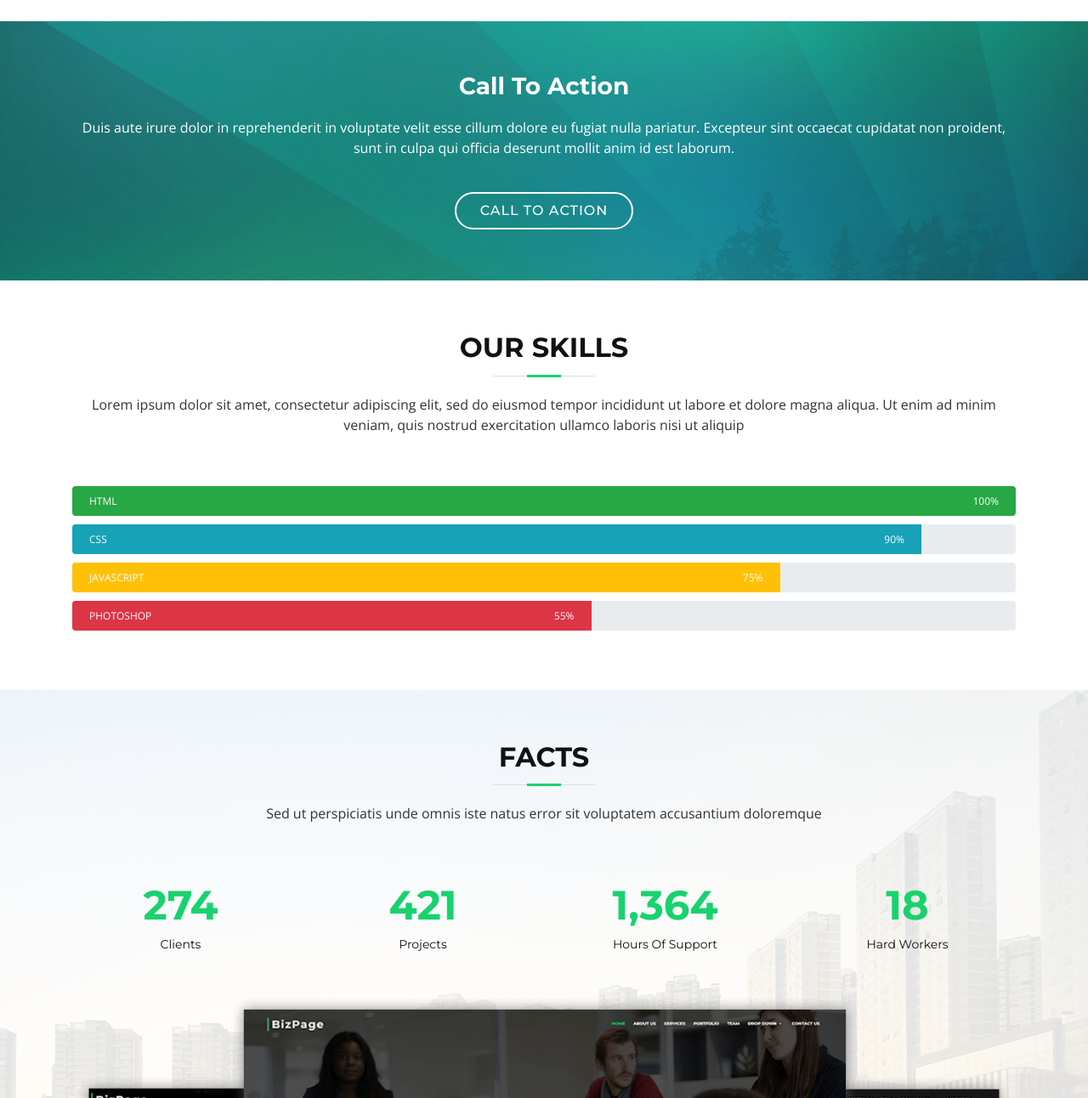
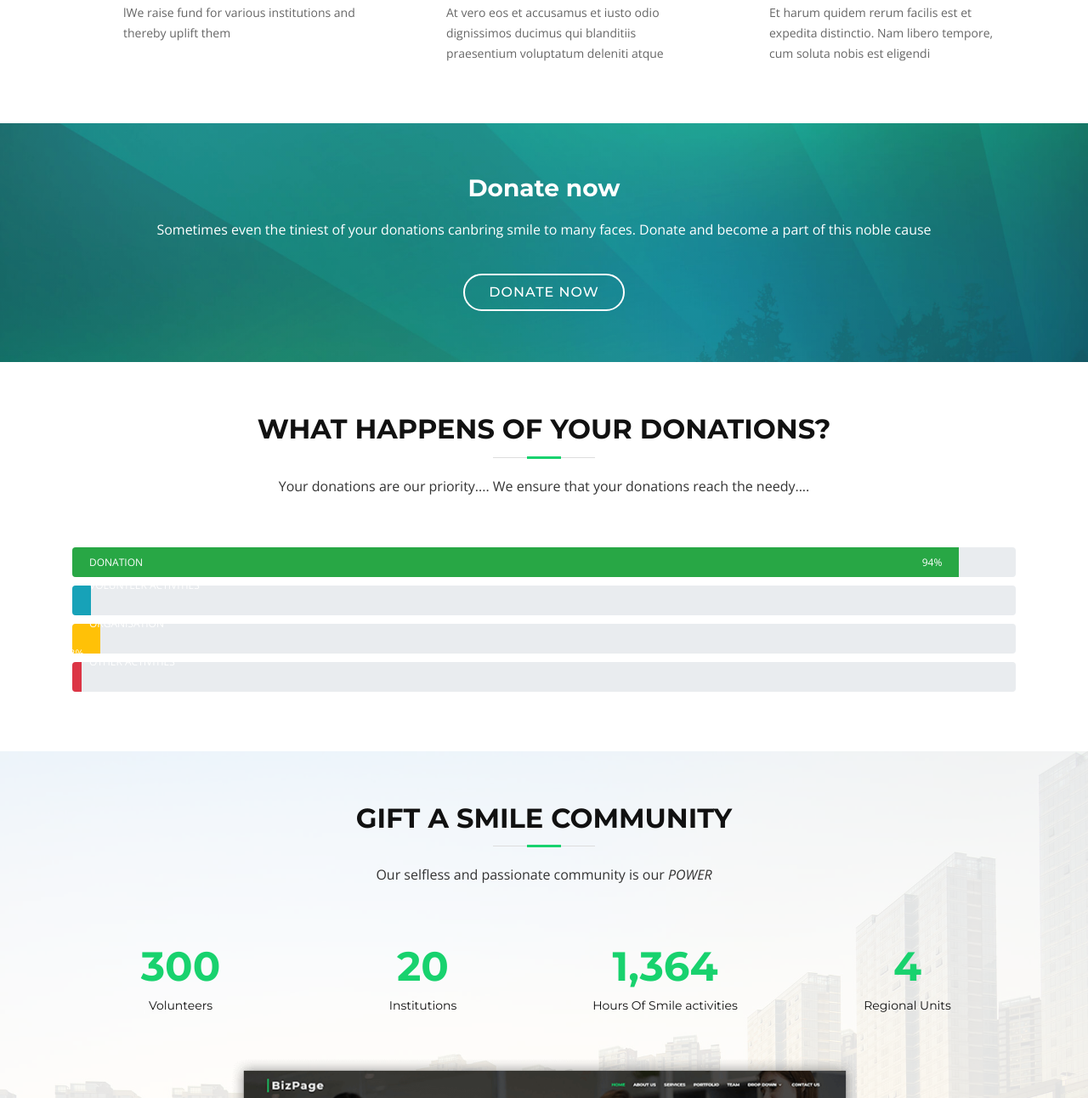
Before and after one commit to ARK-ASWINRAJ/smileweb, a plain HTML site: page index.html in a window 1280 px wide. Shown: the part 2240-3532 px from the top of the page at 85% size. Drawn offline with nearby package versions, Linux system fonts and the light colour scheme; files whose address does not match are found by name.

Commit message:
content update

```diff
--- a/index.html
+++ b/index.html
@@ -190,7 +190,9 @@
 
         <header class="section-header">
           <h3>About Us</h3>
-          <p>Lorem ipsum dolor sit amet, consectetur adipiscing elit, sed do eiusmod tempor incididunt ut labore et dolore magna aliqua. Ut enim ad minim veniam, quis nostrud exercitation ullamco laboris nisi ut aliquip ex ea commodo consequat.</p>
+          <p>Gift Smile is one of the budding non- profit social service organization established and managed by a group of young and compassionate individuals. Driven by the values of our motherland India we work each day to serve ,empower, and create opportunities for brighter futures. Well we are not the pioneers in this field, but we would like to bring about a new culture in the social service sector. Through this initiative we at Gift Smile plan to shape a generation of people who are socially committed. Our prime focus include orphans, differently abled citizens ,ex-convicts, drug addicts, AIDS patients, roadside dwellers, destitute patients and their family. Even after 73 years of independence these sections still live as second-tier citizens among us .We aim to give them an opportunity to lead a normal life ,to be a ray of hope, to gift a smile of joy.
+
+          </p>
         </header>
 
         <div class="row about-cols">
@@ -203,7 +205,7 @@
               </div>
               <h2 class="title"><a href="#">Our Mission</a></h2>
               <p>
-                Lorem ipsum dolor sit amet, consectetur elit, sed do eiusmod tempor ut labore et dolore magna aliqua. Ut enim ad minim veniam, quis nostrud exercitation ullamco laboris nisi ut aliquip ex ea commodo consequat.
+                To empower the most under privileged communities living among us as second tier citizens by providing them with education, skill, jobs and essentials. To never let a human being sleep with tearful eyes and empty stomach and to provide every individual with alternatives.
               </p>
             </div>
           </div>
@@ -216,7 +218,7 @@
               </div>
               <h2 class="title"><a href="#">Our Plan</a></h2>
               <p>
-                Sed ut perspiciatis unde omnis iste natus error sit voluptatem  doloremque laudantium, totam rem aperiam, eaque ipsa quae ab illo inventore veritatis et quasi architecto beatae vitae dicta sunt explicabo.
+                To set up a community of socially responsible volunteers who can help and uplift the needy section of the society in the best possible manner.
               </p>
             </div>
           </div>
@@ -229,7 +231,7 @@
               </div>
               <h2 class="title"><a href="#">Our Vision</a></h2>
               <p>
-                Nemo enim ipsam voluptatem quia voluptas sit aut odit aut fugit, sed quia magni dolores eos qui ratione voluptatem sequi nesciunt Neque porro quisquam est, qui dolorem ipsum quia dolor sit amet.
+                To embark on a future where everyone can lead a normal life irrespective of their past. To teach everyone to smile and prosper.
               </p>
             </div>
           </div>
@@ -253,12 +255,12 @@
         <div class="row">
 
           <div class="col-lg-4 col-md-6 box wow bounceInUp" data-wow-duration="1.4s">
-            <div class="icon"><i class="ion-ios-analytics-outline"></i></div>
+            <div class="icon"><i class="ion-ios-bookmarks-outline"></i></div>
             <h4 class="title"><a href="">Free Education</a></h4>
             <p class="description">An educated society is the backbone of a nation.....</p>
           </div>
           <div class="col-lg-4 col-md-6 box wow bounceInUp" data-wow-duration="1.4s">
-            <div class="icon"><i class="ion-ios-bookmarks-outline"></i></div>
+            <div class="icon"><i class="ion-ios-analytics-outline"></i></div>
             <h4 class="title"><a href="">Skill Development</a></h4>
             <p class="description">Develop skills necessary for earning a decent job.</p>
           </div>
@@ -269,8 +271,8 @@
           </div>
           <div class="col-lg-4 col-md-6 box wow bounceInUp" data-wow-delay="0.1s" data-wow-duration="1.4s">
             <div class="icon"><i class="ion-ios-speedometer-outline"></i></div>
-            <h4 class="title"><a href="">Magni Dolores</a></h4>
-            <p class="description">Excepteur sint occaecat cupidatat non proident, sunt in culpa qui officia deserunt mollit anim id est laborum</p>
+            <h4 class="title"><a href="">Charity Fund Raisal</a></h4>
+            <p class="description">lWe raise fund for various institutions and thereby uplift them</p>
           </div>
           <div class="col-lg-4 col-md-6 box wow bounceInUp" data-wow-delay="0.1s" data-wow-duration="1.4s">
             <div class="icon"><i class="ion-ios-barcode-outline"></i></div>
@@ -293,9 +295,9 @@
     ============================-->
     <section id="call-to-action" class="wow fadeIn">
       <div class="container text-center">
-        <h3>Call To Action</h3>
-        <p> Duis aute irure dolor in reprehenderit in voluptate velit esse cillum dolore eu fugiat nulla pariatur. Excepteur sint occaecat cupidatat non proident, sunt in culpa qui officia deserunt mollit anim id est laborum.</p>
-        <a class="cta-btn" href="#">Call To Action</a>
+        <h3>Donate now</h3>
+        <p>Sometimes even the tiniest of your donations canbring smile to many faces. Donate and become a part of this noble cause </p>
+        <a class="cta-btn" href="#">Donate now</a>
       </div>
     </section><!-- #call-to-action -->
 
@@ -306,33 +308,33 @@
       <div class="container">
 
         <header class="section-header">
-          <h3>Our Skills</h3>
-          <p>Lorem ipsum dolor sit amet, consectetur adipiscing elit, sed do eiusmod tempor incididunt ut labore et dolore magna aliqua. Ut enim ad minim veniam, quis nostrud exercitation ullamco laboris nisi ut aliquip</p>
+          <h3>What happens of your donations?</h3>
+          <p>Your donations are our priority.... We ensure that your donations reach the needy.... </p>
         </header>
 
         <div class="skills-content">
 
           <div class="progress">
-            <div class="progress-bar bg-success" role="progressbar" aria-valuenow="100" aria-valuemin="0" aria-valuemax="100">
-              <span class="skill">HTML <i class="val">100%</i></span>
+            <div class="progress-bar bg-success" role="progressbar" aria-valuenow="94" aria-valuemin="0" aria-valuemax="100">
+              <span class="skill">Donation <i class="val">94%</i></span>
             </div>
           </div>
 
           <div class="progress">
-            <div class="progress-bar bg-info" role="progressbar" aria-valuenow="90" aria-valuemin="0" aria-valuemax="100">
-              <span class="skill">CSS <i class="val">90%</i></span>
+            <div class="progress-bar bg-info" role="progressbar" aria-valuenow="2" aria-valuemin="0" aria-valuemax="100">
+              <span class="skill">Volunteer Activities<i class="val">2%</i></span>
             </div>
           </div>
 
           <div class="progress">
-            <div class="progress-bar bg-warning" role="progressbar" aria-valuenow="75" aria-valuemin="0" aria-valuemax="100">
-              <span class="skill">JavaScript <i class="val">75%</i></span>
+            <div class="progress-bar bg-warning" role="progressbar" aria-valuenow="3" aria-valuemin="0" aria-valuemax="100">
+              <span class="skill">Organisation <i class="val">3%</i></span>
             </div>
           </div>
 
           <div class="progress">
-            <div class="progress-bar bg-danger" role="progressbar" aria-valuenow="55" aria-valuemin="0" aria-valuemax="100">
-              <span class="skill">Photoshop <i class="val">55%</i></span>
+            <div class="progress-bar bg-danger" role="progressbar" aria-valuenow="1" aria-valuemin="0" aria-valuemax="100">
+              <span class="skill">Other activities <i class="val">1%</i></span>
             </div>
           </div>
 
@@ -348,30 +350,30 @@
       <div class="container">
 
         <header class="section-header">
-          <h3>Facts</h3>
-          <p>Sed ut perspiciatis unde omnis iste natus error sit voluptatem accusantium doloremque</p>
+          <h3>Gift a Smile Community</h3>
+          <p>Our selfless and passionate community is our  <i>POWER</i> </p>
         </header>
 
         <div class="row counters">
 
   				<div class="col-lg-3 col-6 text-center">
-            <span data-toggle="counter-up">274</span>
-            <p>Clients</p>
+            <span data-toggle="counter-up">300</span>
+            <p>Volunteers</p>
   				</div>
 
           <div class="col-lg-3 col-6 text-center">
-            <span data-toggle="counter-up">421</span>
-            <p>Projects</p>
+            <span data-toggle="counter-up">20</span>
+            <p>Institutions</p>
   				</div>
 
           <div class="col-lg-3 col-6 text-center">
             <span data-toggle="counter-up">1,364</span>
-            <p>Hours Of Support</p>
+            <p>Hours Of Smile activities</p>
   				</div>
 
           <div class="col-lg-3 col-6 text-center">
-            <span data-toggle="counter-up">18</span>
-            <p>Hard Workers</p>
+            <span data-toggle="counter-up">4</span>
+            <p>Regional Units</p>
   				</div>
 
   			</div>
@@ -386,6 +388,7 @@
     <!--==========================
       Portfolio Section
     ============================-->
+    <!--
     <section id="portfolio"  class="section-bg" >
       <div class="container">
 
@@ -545,7 +548,7 @@
 
       </div>
     </section><!-- #portfolio -->
-
+  -->
     <!--==========================
       Clients Section
     ============================-->
@@ -553,7 +556,7 @@
       <div class="container">
 
         <header class="section-header">
-          <h3>Our Clients</h3>
+          <h3>Our Supporters</h3>
         </header>
 
         <div class="owl-carousel clients-carousel">
@@ -649,7 +652,7 @@
       <div class="container">
         <div class="section-header wow fadeInUp">
           <h3>Team</h3>
-          <p>Sed ut perspiciatis unde omnis iste natus error sit voluptatem accusantium doloremque</p>
+          <p>The team that made it possible</p>
         </div>
 
         <div class="row">
@@ -739,7 +742,7 @@
 
         <div class="section-header">
           <h3>Contact Us</h3>
-          <p>Sed ut perspiciatis unde omnis iste natus error sit voluptatem accusantium doloremque</p>
+          <p></p>
         </div>
 
         <div class="row contact-info">
@@ -748,7 +751,12 @@
             <div class="contact-address">
               <i class="ion-ios-location-outline"></i>
               <h3>Address</h3>
-              <address>A108 Adam Street, NY 535022, USA</address>
+              <address>Gift a Smile
+                Mace Alumni centre
+                Mar Athanasius College of Engineering
+                Kothamangalam
+                Ernakulam , Kerala
+                India ,686666</address>
             </div>
           </div>
 
@@ -756,7 +764,7 @@
             <div class="contact-phone">
               <i class="ion-ios-telephone-outline"></i>
               <h3>Phone Number</h3>
-              <p><a href="tel:+155895548855">+1 5589 55488 55</a></p>
+              <p><a href="tel:+91 9446077377">+91 9446077377</a></p>
             </div>
           </div>
 
@@ -764,7 +772,7 @@
             <div class="contact-email">
               <i class="ion-ios-email-outline"></i>
               <h3>Email</h3>
-              <p><a href="mailto:info@example.com">info@example.com</a></p>
+              <p><a href="mailto:giftsmileorg@gmail.com">giftsmileorg@gmail.com</a></p>
             </div>
           </div>
 
@@ -828,9 +836,7 @@
           <div class="col-lg-3 col-md-6 footer-contact">
             <h4>Contact Us</h4>
             <p>
-              A108 Adam Street <br>
-              New York, NY 535022<br>
-              United States <br>
+               <br>
               <strong>Phone:</strong> +1 5589 55488 55<br>
               <strong>Email:</strong> info@example.com<br>
             </p>
@@ -859,7 +865,7 @@
 
     <div class="container">
       <div class="copyright">
-        &copy; Copyright <strong>BizPage</strong>. All Rights Reserved
+        &copy; Copyright <strong>Gift A Smile</strong>. All Rights Reserved
       </div>
       <div class="credits">
         <!--
```
